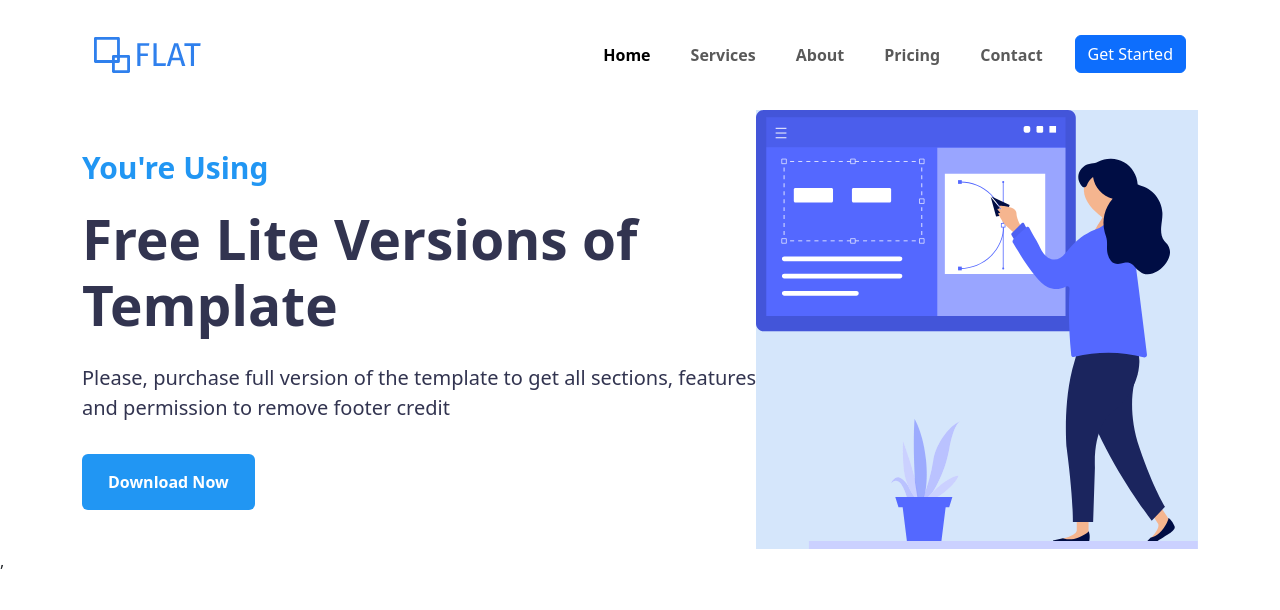
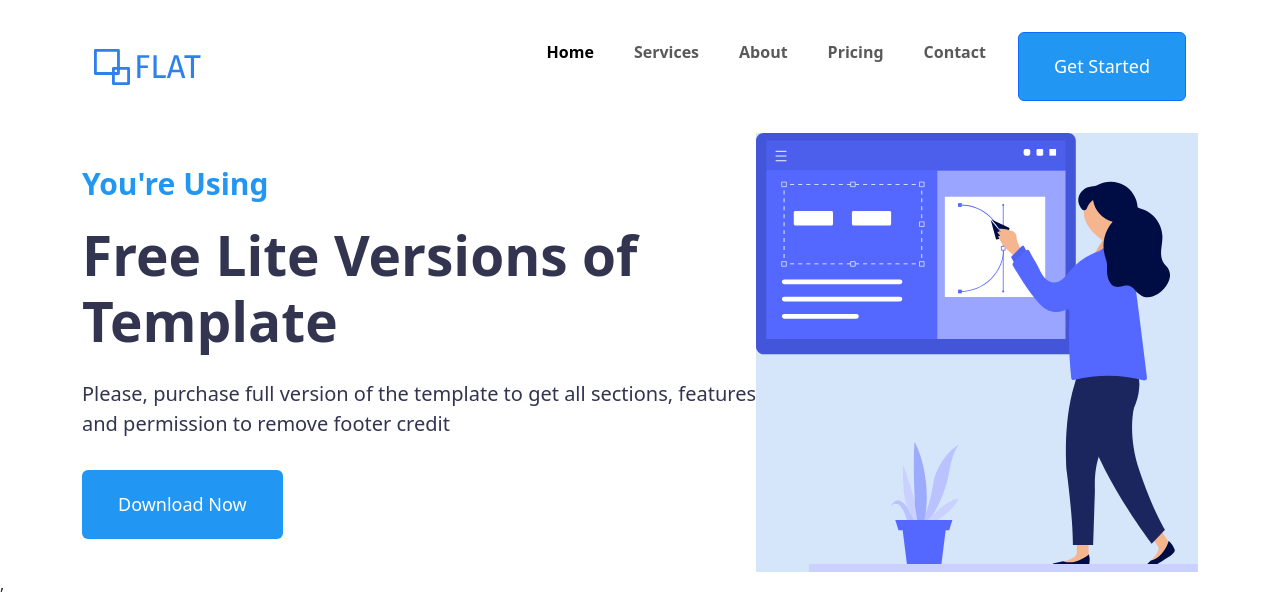
Before and after one commit to amira1611osama/networkProject, a React (Vite) app: page / in a window 1280 px wide. Shown: the top 610 px of the page. Built offline with nearby package versions, Linux system fonts and the light colour scheme.

Commit message:
add animation library

```diff
--- a/index.html
+++ b/index.html
@@ -4,15 +4,10 @@
 		<meta charset="UTF-8" />
 		<link rel="icon" type="image/svg+xml" href="/vite.svg" />
 		<meta name="viewport" content="width=device-width, initial-scale=1.0" />
-		<link href="https://unpkg.com/aos@2.3.1/dist/aos.css" rel="stylesheet" />
 		<title>Flat</title>
 	</head>
 	<body>
 		<div id="root"></div>
 		<script type="module" src="/src/main.jsx"></script>
-		<script src="https://unpkg.com/aos@2.3.1/dist/aos.js"></script>
-		<script>
-			AOS.init();
-		</script>
 	</body>
 </html>
--- a/src/App.jsx
+++ b/src/App.jsx
@@ -1,8 +1,15 @@
 import "./App.css";
 import Navbar from "./components/Navbar";
 import HeroSection from "./components/HeroSection";
+import Aos from "aos";
+import "aos/dist/aos.css";
+import { useEffect } from "react";
 
 function App() {
+	useEffect(() => {
+		Aos.init({ duration: 1000 });
+	}, []);
+
 	return (
 		<>
 			<Navbar />
--- a/src/index.css
+++ b/src/index.css
@@ -15,3 +15,47 @@
 	-ms-box-sizing: border-box;
 	-o-box-sizing: border-box;
 }
+
+.btn {
+	background-color: var(--primary-color) !important;
+	color: #fff !important;
+	padding: 20px 35px !important;
+	font-size: 18px !important;
+	font-weight: 500 !important;
+	position: relative;
+	z-index: 99;
+	overflow: hidden;
+}
+
+.btn::after {
+	content: "";
+	position: absolute;
+	top: 50%;
+	left: 50%;
+	width: 0;
+	height: 0;
+	padding: 50%;
+	border-radius: 50%;
+	margin: auto;
+	background: rgba(0, 0, 0, 0.1);
+	z-index: -1;
+	transition: all 0.4s linear;
+	transform: translate(-50%, -50%) scale(0);
+	-webkit-transform: translate(-50%, -50%) scale(0);
+	-moz-transform: translate(-50%, -50%) scale(0);
+	-ms-transform: translate(-50%, -50%) scale(0);
+	-o-transform: translate(-50%, -50%) scale(0);
+}
+
+.btn:hover {
+	background-color: var(--primary-color);
+	color: #fff;
+}
+
+.btn:hover::after {
+	transform: translate(-50%, -50%) scale(1.5);
+	-webkit-transform: translate(-50%, -50%) scale(1.5);
+	-moz-transform: translate(-50%, -50%) scale(1.5);
+	-ms-transform: translate(-50%, -50%) scale(1.5);
+	-o-transform: translate(-50%, -50%) scale(1.5);
+}
```
